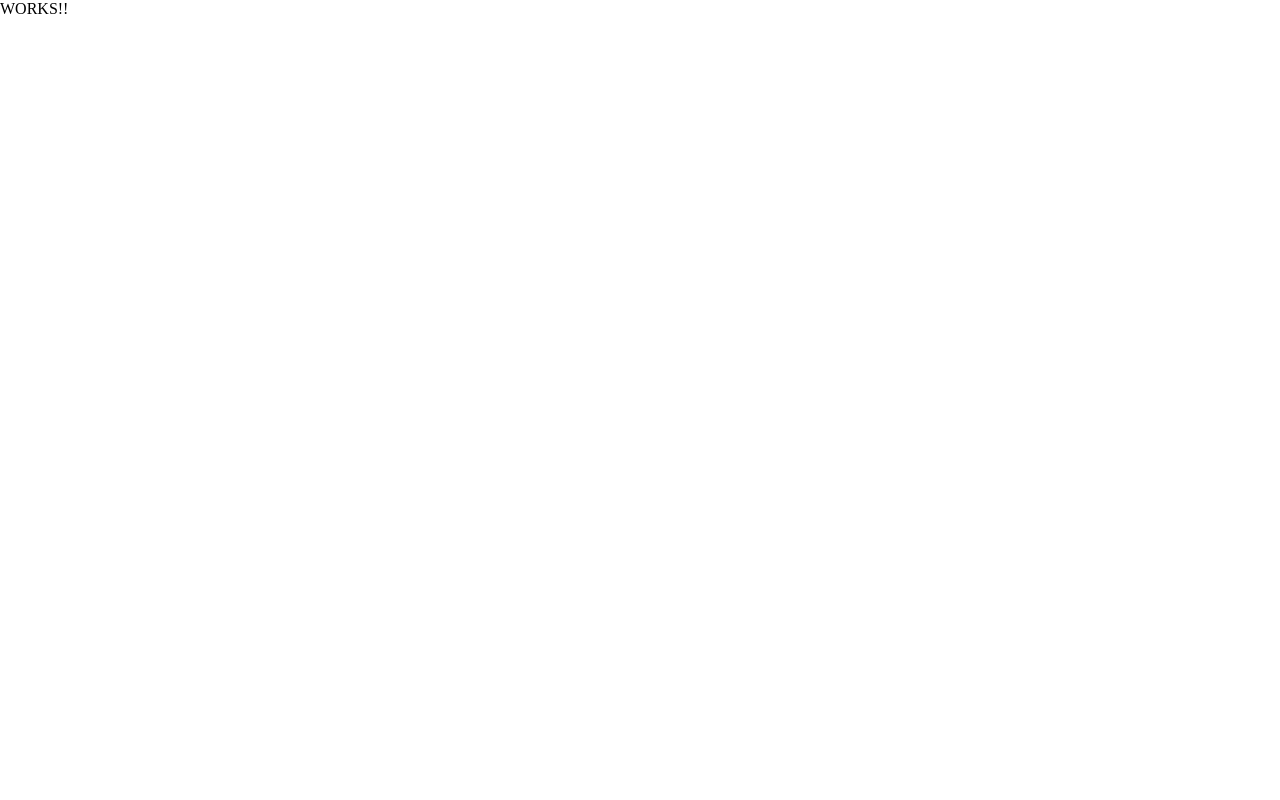
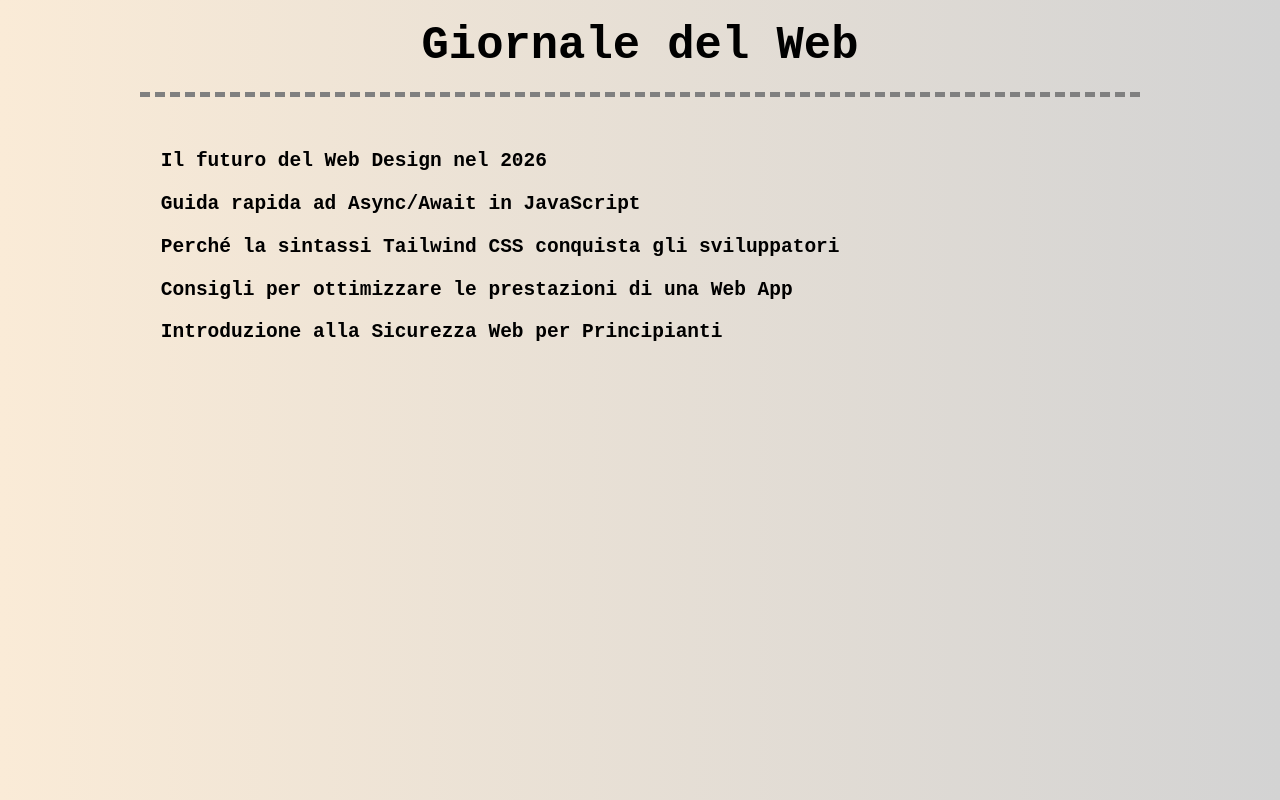
Before and after one commit to EleonoraLosciuto/react-form, a React (Vite) app: page / in a window 1280 px wide. Built offline with nearby package versions, Linux system fonts and the light colour scheme.

Commit message:
milestone 1: rendering list of articles' titles

```diff
--- a/index.html
+++ b/index.html
@@ -1,13 +1,16 @@
 <!doctype html>
 <html lang="en">
+
 <head>
   <meta charset="UTF-8" />
   <link rel="icon" type="image/svg+xml" href="/favicon.svg" />
   <meta name="viewport" content="width=device-width, initial-scale=1.0" />
   <title>react-blog-form</title>
 </head>
+
 <body>
   <div id="root"></div>
   <script type="module" src="/src/main.jsx"></script>
 </body>
+
 </html>
--- a/src/App.css
+++ b/src/App.css
@@ -0,0 +1,13 @@
+.container {
+    max-width: 1000px;
+    margin: 0 auto;
+}
+
+.container h1 {
+    margin: 0 auto;
+    padding: 20px;
+    font-size: 3.5rem;
+    text-align: center;
+    border-bottom: 5px dashed grey;
+    margin-bottom: 2.5rem;
+}
--- a/src/App.jsx
+++ b/src/App.jsx
@@ -1,12 +1,26 @@
 import { useState } from 'react'
 import './App.css'
+import initialArticles from './assets/articles'
 
 function App() {
 
+  const [articles, setArticles] = useState([initialArticles])
+
   return (
-    <>
-      WORKS!!
-    </>
+    <div className='container'>
+      <h1>Giornale del Web</h1>
+      <ul>
+        {
+          initialArticles.map((article) =>
+            <li key={article.id}>
+              <a href="#">
+                <h2>{article.titolo}</h2>
+              </a>
+            </li>
+          )
+        }
+      </ul>
+    </div>
   )
 }
 
--- /dev/null
+++ b/src/assets/articles.js
@@ -0,0 +1,47 @@
+// initial array of articles created by AI
+
+const initialArticles = [
+
+    {
+        id: 1,
+        titolo: "Il futuro del Web Design nel 2026",
+        autore: "Marco Rossi",
+        data: "2026-03-15",
+        descrizione: "Una panoramica sulle nuove tendenze visive e sull'impatto dell'intelligenza artificiale nelle interfacce utente.",
+        contenutoCompleto: "Negli ultimi anni il web design si è evoluto rapidamente. L'integrazione di layout fluidi, micro-interazioni avanzate e l'uso dell'IA per la personalizzazione in tempo reale stanno ridefinendo l'esperienza utente. Chi progetta siti web oggi deve bilanciare estetica, accessibilità e prestazioni ottimali."
+    },
+    {
+        id: 2,
+        titolo: "Guida rapida ad Async/Await in JavaScript",
+        autore: "Elena Bianchi",
+        data: "2026-02-28",
+        descrizione: "Come gestire le operazioni asincrone in modo pulito e leggibile senza cadere nel callback hell.",
+        contenutoCompleto: "La gestione del codice asincrono è fondamentale nello sviluppo moderno. Con le parole chiave async e await, possiamo scrivere codice asincrono che sembra e si comporta quasi come codice sincrono. Questo approccio migliora la leggibilità del codice e semplifica notevolmente la gestione degli errori tramite blocchi try/catch."
+    },
+    {
+        id: 3,
+        titolo: "Perché la sintassi Tailwind CSS conquista gli sviluppatori",
+        autore: "Luca Verdi",
+        data: "2026-01-10",
+        descrizione: "I vantaggi dell'approccio Utility-First rispetto al CSS tradizionale.",
+        contenutoCompleto: "Tailwind CSS continua a guadagnare popolarità grazie alla sua filosofia utility-first. Invece di scrivere fogli di stile separati con nomi di classi personalizzati, gli sviluppatori possono comporre le interfacce direttamente nel markup. Ciò velocizza lo sviluppo, riduce le dimensioni dei file CSS e garantisce coerenza stilistica."
+    },
+    {
+        id: 4,
+        titolo: "Consigli per ottimizzare le prestazioni di una Web App",
+        autore: "Sofia Neri",
+        data: "2025-11-20",
+        descrizione: "Strategie pratiche per ridurre i tempi di caricamento e migliorare i Core Web Vitals.",
+        contenutoCompleto: "La velocità di un sito web incide direttamente sulla soddisfazione dell'utente e sul posizionamento SEO. Per ottimizzare un'app occorre comprimere e formattare le immagini in formati moderni (come WebP o AVIF), implementare il lazy loading ed eliminare il codice JavaScript non utilizzato prima dell'invio al client."
+    },
+    {
+        id: 5,
+        titolo: "Introduzione alla Sicurezza Web per Principianti",
+        autore: "Alessandro Romano",
+        data: "2025-09-05",
+        descrizione: "I concetti base per proteggere le proprie applicazioni da XSS e CSRF.",
+        contenutoCompleto: "Garantire la sicurezza di un'applicazione web è una responsabilità cruciale. Vulnarabilità comuni come Cross-Site Scripting (XSS) e Cross-Site Request Forgery (CSRF) possono essere evitate igienizzando sempre l'input degli utenti, utilizzando token di autenticazione sicuri e configurando correttamente gli header HTTP di sicurezza."
+    }
+];
+
+export default initialArticles;
--- a/src/index.css
+++ b/src/index.css
@@ -2,4 +2,20 @@
   margin: 0;
   padding: 0;
   box-sizing: border-box;
+  font-family: monospace;
 }
+
+body {
+  background: linear-gradient(to left, lightgrey, antiquewhite);
+}
+
+a {
+  text-decoration: none;
+  color: inherit;
+}
+
+ul,
+li {
+  list-style: none;
+  padding: 0.8rem;
+}
```
Also changed, not shown: public/favicon.svg (added), 1 other file (tests, documents, lock files or other folders). Lines whose indentation alone changed are shown as unchanged.
